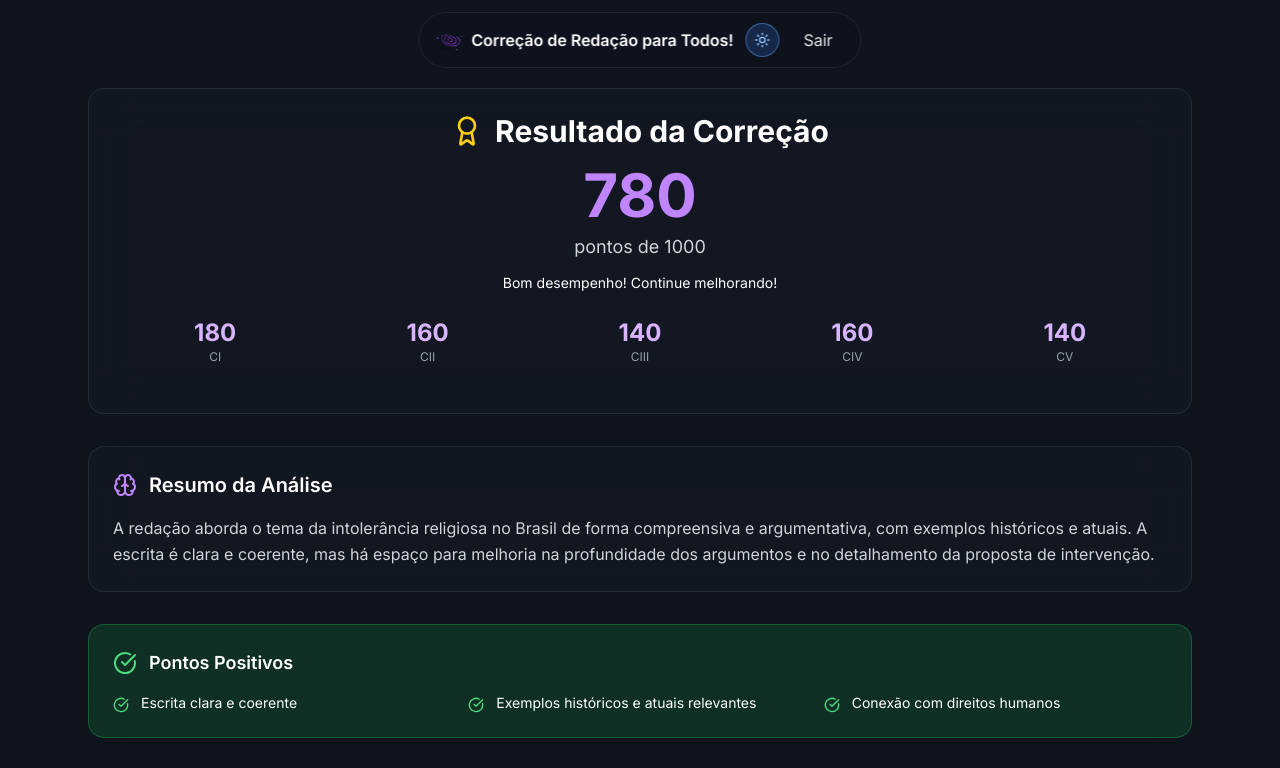
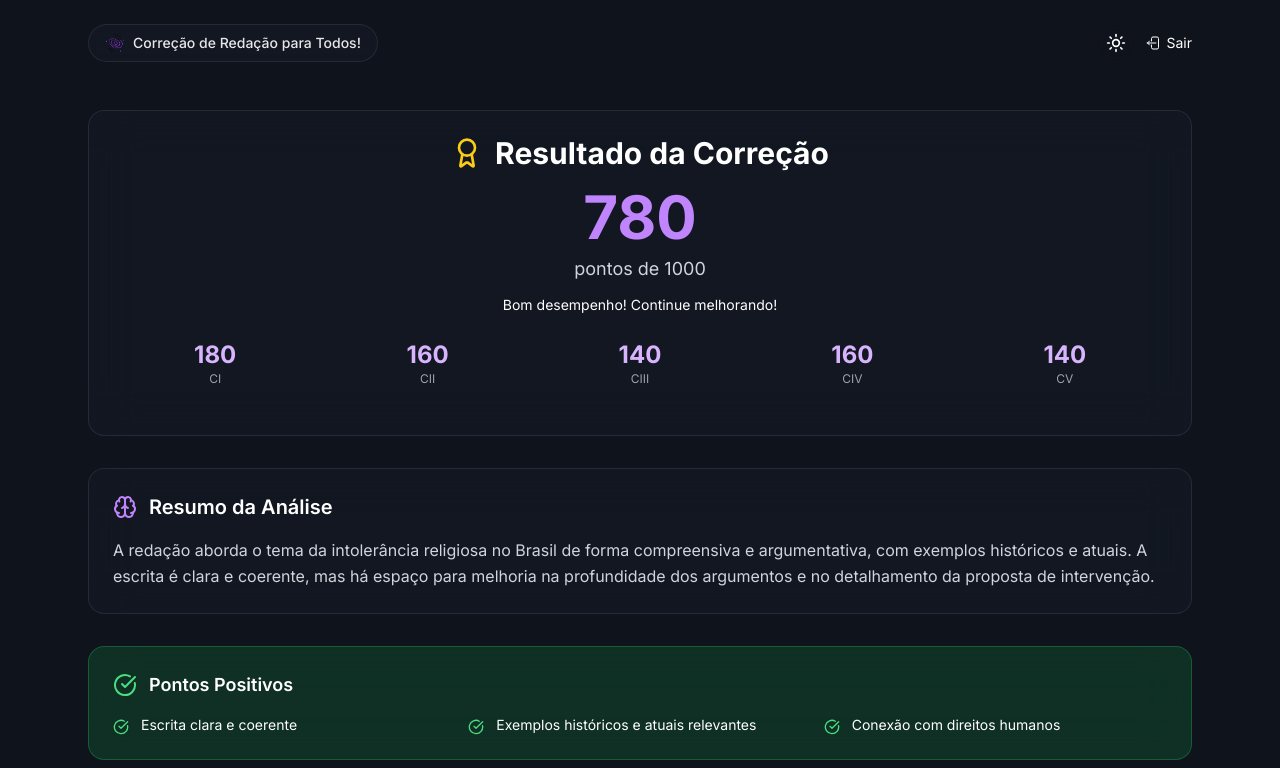
Before and after one commit to Valegabbs/reditto-next, a Next.js app: page /resultados in a window 1280 px wide. Shown: the top 768 px of the page. Built offline with nearby package versions, Linux system fonts and the light colour scheme; no server answers.

Commit message:
fix: cabeçalho tela de resultados

```diff
--- a/src/app/resultados/page.tsx
+++ b/src/app/resultados/page.tsx
@@ -1,12 +1,14 @@
 'use client';
 
 import { useState, useEffect } from 'react';
-import { FileText, CheckCircle, AlertTriangle, Lightbulb, Printer, Brain, Award, TrendingUp, Target } from 'lucide-react';
+import { FileText, CheckCircle, AlertTriangle, Lightbulb, Printer, Brain, Award, TrendingUp, Target, Sun } from 'lucide-react';
 import Image from 'next/image';
 import ClientWrapper from '../components/ClientWrapper';
+import { useAuth } from '@/contexts/AuthContext';
 
 export default function ResultadosPage() {
   const [result, setResult] = useState<any>(null);
+  const { signOut } = useAuth();
 
   useEffect(() => {
     const urlParams = new URLSearchParams(window.location.search);
@@ -75,6 +77,11 @@ export default function ResultadosPage() {
     window.print();
   };
 
+  const handleSignOut = async () => {
+    await signOut();
+    window.location.href = '/';
+  };
+
   if (!result) {
     return (
       <ClientWrapper>
@@ -89,8 +96,39 @@ export default function ResultadosPage() {
   }
 
   return (
-    <ClientWrapper>
-      <div className="min-h-screen bg-background pt-16">
+    <ClientWrapper showFloatingMenu={false}>
+      <div className="min-h-screen bg-background">
+
+      {/* Header (copiado da página de envio) */}
+      <div className="flex items-center justify-between p-6 max-w-6xl mx-auto">
+        <div className="flex items-center gap-2 header-item bg-gray-800/20 border border-gray-700/50 rounded-full px-4 py-2 backdrop-blur-sm">
+          <Image src="/logo reditto.png" alt="Reditto Logo" width={20} height={20} className="w-5 h-5" />
+          <span className="header-text text-white/90 text-sm font-medium">Correção de Redação para Todos!</span>
+        </div>
+        <div className="flex items-center gap-3">
+          <button
+            onClick={() => {
+              const current = document.documentElement.getAttribute('data-theme') || 'dark';
+              const next = current === 'dark' ? 'light' : 'dark';
+              document.documentElement.setAttribute('data-theme', next);
+              try { localStorage.setItem('reditto-theme', next); } catch {}
+            }}
+            className="text-white hover:text-yellow-400 transition-colors p-2 rounded-full hover:bg-gray-800/20 backdrop-blur-sm header-text"
+            aria-label="Alternar tema"
+          >
+            <Sun size={20} />
+          </button>
+          <button
+            onClick={handleSignOut}
+            className="header-text text-white hover:text-red-400 transition-colors flex items-center gap-1 text-sm"
+          >
+            <svg xmlns="http://www.w3.org/2000/svg" fill="none" viewBox="0 0 24 24" strokeWidth={1.5} stroke="currentColor" className="w-4 h-4">
+              <path strokeLinecap="round" strokeLinejoin="round" d="M8.25 9V5.25A2.25 2.25 0 0 1 10.5 3h6a2.25 2.25 0 0 1 2.25 2.25v13.5A2.25 2.25 0 0 1 16.5 21h-6a2.25 2.25 0 0 1-2.25-2.25V15m-3 0-3-3m0 0 3-3m-3 3H15" />
+            </svg>
+            Sair
+          </button>
+        </div>
+      </div>
 
       {/* Main Content */}
       <main className="max-w-6xl mx-auto p-6">
```
